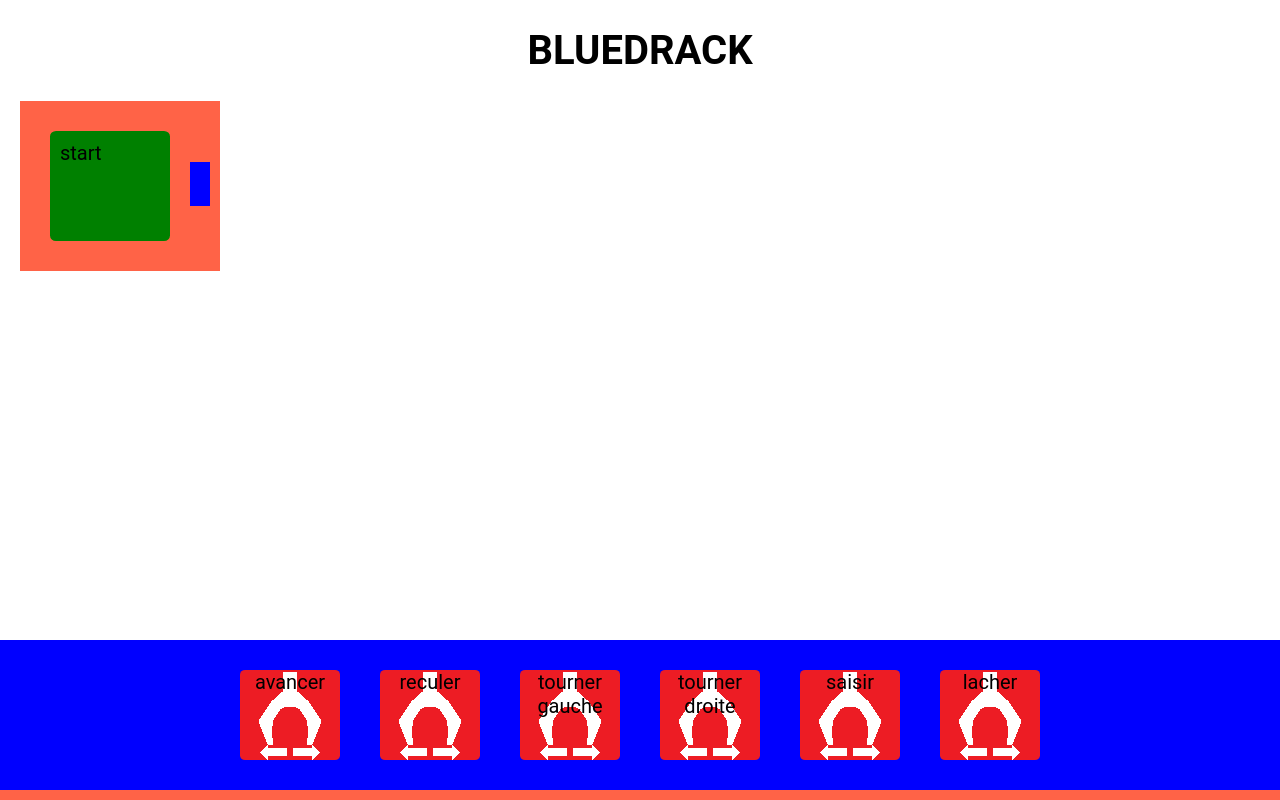
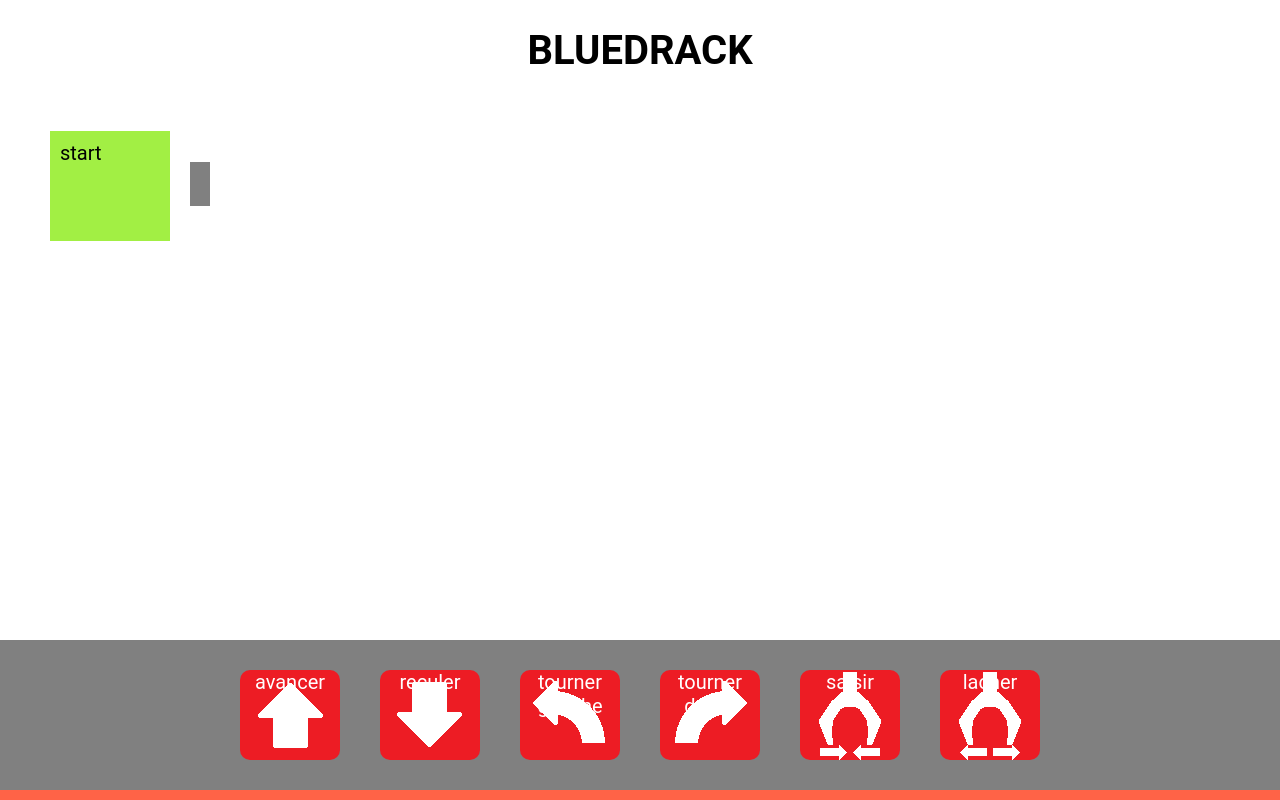
Before and after one commit to robots-ju/jeu-coupe-2018, a Vue app in the folder web/Interface/game/: page / in a window 1280 px wide. Built offline with nearby package versions, Linux system fonts and the light colour scheme.

Commit message:
Amélioration de l'interface. Création d'un début d'envoie des instructions.

```diff
--- a/web/Interface/game/src/components/Interface.vue
+++ b/web/Interface/game/src/components/Interface.vue
@@ -2,14 +2,20 @@
   <div class="main">
         <h1 class='title'>{{ pseudo.toUpperCase() }}</h1>
         <div class='middle'>
-            <span class='start'>start</span>
-            <draggable v-model="liste" class="dragArea1" :options="{animation: 300,group:{name:'block',pull:false}}">
-                <div class='block' v-for="element in liste" v-bind:key="element">{{element.name}}</div>
+            <span class='start' @click="send()">start</span>
+            <draggable v-model="liste" class="dragArea1" :options="{animation: 150,group:{name:'block',pull:false}}">
+                <div class='block' v-for="(element,index) in liste" v-bind:key="element" :class="element.class">
+                    <span>{{element.name}}</span>
+                    <button class='button' @click="remove(liste,index)">X</button>
+                </div>
             </draggable>
         </div>
         <div class='bottom'>
-            <draggable v-model="blockStart" class="dragArea" :options="{animation: 300,sort:false,group:{ name:'block',  pull:'clone', put:true}}">
-                <div class='block' v-for="element in blockStart" v-bind:key="element" ><span v-bind:class='element.name'>{{element.name}}</span></div>
+            <draggable v-model="blockStart" class="dragArea" :options="{animation: 150,sort:false,group:{ name:'block',  pull:'clone', put:true}}">
+                <div class='block' v-for="(element) in blockStart" v-bind:key="element" :class="element.class">
+                    <span>{{element.name}}</span>
+
+                    </div>
             </draggable>
         </div>
   </div>
@@ -32,13 +38,24 @@ export default {
             blockStart: [
                 {id: 0, class: 'avancer', name:'avancer'},
                 {id: 1, class: 'reculer', name:'reculer'},
-                {id: 2, class: 'tournerG', name:'tourner gauche'},
-                {id: 3, class: 'tournerD', name:'tourner droite'},
+                {id: 2, class: 'gauche', name:'tourner gauche'},
+                {id: 3, class: 'droite', name:'tourner droite'},
                 {id: 4, class: 'saisir', name:'saisir'},
                 {id: 5, class: 'lacher', name:'lacher'},
             ],
             liste: [],
             parentMsg: 10,
+        }
+    },
+    methods:{
+        remove: function (liste,index){
+            liste.splice(index,1)
+        },
+        send: function(){
+            this.liste.forEach(element => {
+                console.log(element.id)
+            });
+            console.log(thi);
         }
     }
 }
@@ -59,7 +76,6 @@ body {
 }
 .bottom {
     display: inline-block;
-
     background-color: tomato;
     position: fixed;
     text-align: center;
@@ -68,12 +84,28 @@ body {
     width: 100%;
     color: white;
 }
-
+.avancer {
+    background: white url(../assets/avancer.png) no-repeat center;
+}
+.reculer {
+    background: white url(../assets/reculer.png) no-repeat center;
+}
+.gauche {
+    background: white url(../assets/gauche.png) no-repeat center;
+}
+.droite {
+    background: white url(../assets/droite.png) no-repeat center;
+}
+.saisir {
+    background: white url(../assets/fermer.png) no-repeat center;
+}
+.lacher {
+    background: white url(../assets/ouvrir.png) no-repeat center;
+}
 .bottom:hover {
     background-color: aquamarine
 }
 .block {
-    background: white url(../assets/ouvrir.png) no-repeat center;
     display: inline-block;
     position: relative;
     vertical-align: middle;
@@ -81,33 +113,38 @@ body {
     width: 100px;
     margin: 20px;
     background-color: azure;
-    color: black;
-    border-radius: 5%;
+    color: white;
+    border-radius: 10px;
 }
 .middle {
     display: table;
     margin: 20px;
     padding: 10px;
-    background-color: tomato;
 }
 .start {
-    background-color: green;
+    background-color: #a2ef44;
     display: inline-block;
     vertical-align: middle;
-    border: solid green 10px;
+    border: solid #a2ef44 10px;
     margin: 20px;
     height: 90px;
     width: 100px;
-    border-radius: 5%;
 }
 .dragArea {
     padding: 10px;
-    background-color: blue;
+    background-color: gray;
 }
 .dragArea1 {
     text-align: center;
     display: inline;
     padding: 10px;
-    background-color: blue;
+    background-color: gray;
+}
+.button {
+    position: absolute;
+    left:0;
+    right: 0;
+    margin:auto;
+    bottom: 2%;
 }
 </style>
```
